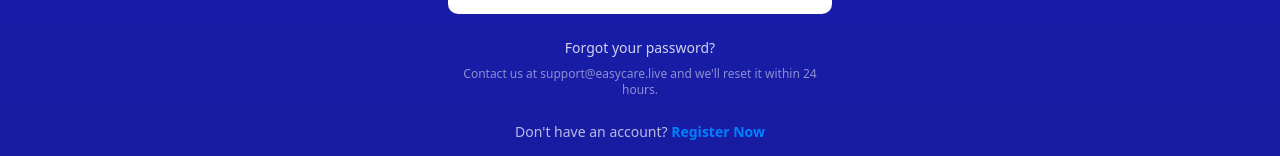
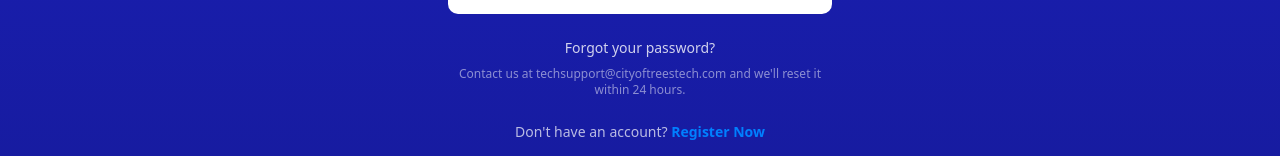
Before and after one commit to drewthatcoder/always-best-care-provider, a React (Vite) app: page /provider-login in a window 1280 px wide. Shown: the part 566-722 px from the top of the page. Built offline with nearby package versions, Linux system fonts and the light colour scheme; the HTML template or start-up script is replaced by a standard one.

Commit message:
Update ProviderLogin.tsx

```diff
--- a/src/pages/ProviderLogin.tsx
+++ b/src/pages/ProviderLogin.tsx
@@ -100,13 +100,13 @@ const ProviderLogin = () => {
         {/* Forgot Password */}
         <div className="text-center space-y-2">
           <a
-            href="mailto:support@easycare.live?subject=Password Reset Request&body=Please reset the password for my provider account. My email is: "
+            href="mailto:techsupport@cityoftreestech.com?subject=Password Reset Request&body=Please reset the password for my provider account. My email is: "
             className="text-white/80 hover:text-white text-sm font-medium block"
           >
             Forgot your password?
           </a>
           <p className="text-white/50 text-xs">
-            Contact us at support@easycare.live and we'll reset it within 24 hours.
+            Contact us at techsupport@cityoftreestech.com and we'll reset it within 24 hours.
           </p>
         </div>
 
```
